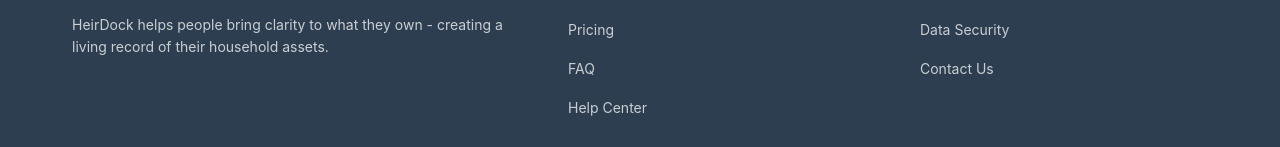
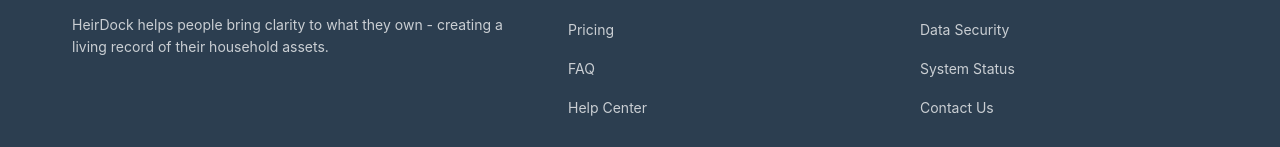
Before and after one commit to HeirDock/heirdock-website, a React (Vite) app in the folder apps/web/: page / in a window 1280 px wide. Shown: the part 4259-4406 px from the top of the page. Built offline with nearby package versions, Linux system fonts and the light colour scheme.

Commit message:
Add System Status link to footer
Links to https://status.heirdock.com under Data Security section.

```diff
--- a/apps/web/src/components/Footer.tsx
+++ b/apps/web/src/components/Footer.tsx
@@ -30,6 +30,7 @@
               <Link to="/legal/privacy">Privacy Policy</Link>
               <Link to="/legal/terms">Terms of Use</Link>
               <Link to="/security">Data Security</Link>
+              <a href="https://status.heirdock.com" target="_blank" rel="noopener noreferrer">System Status</a>
               <Link to="/contact">Contact Us</Link>
             </div>
           </div>
```
